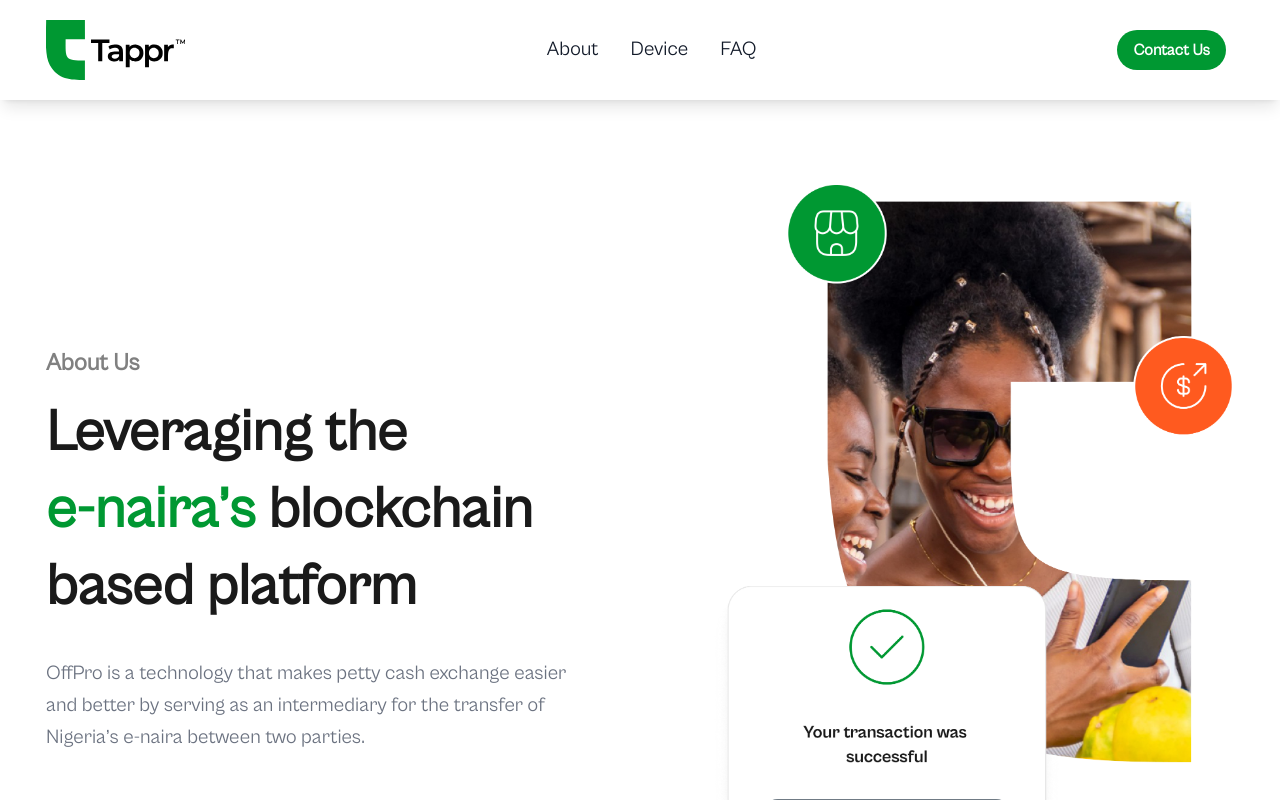
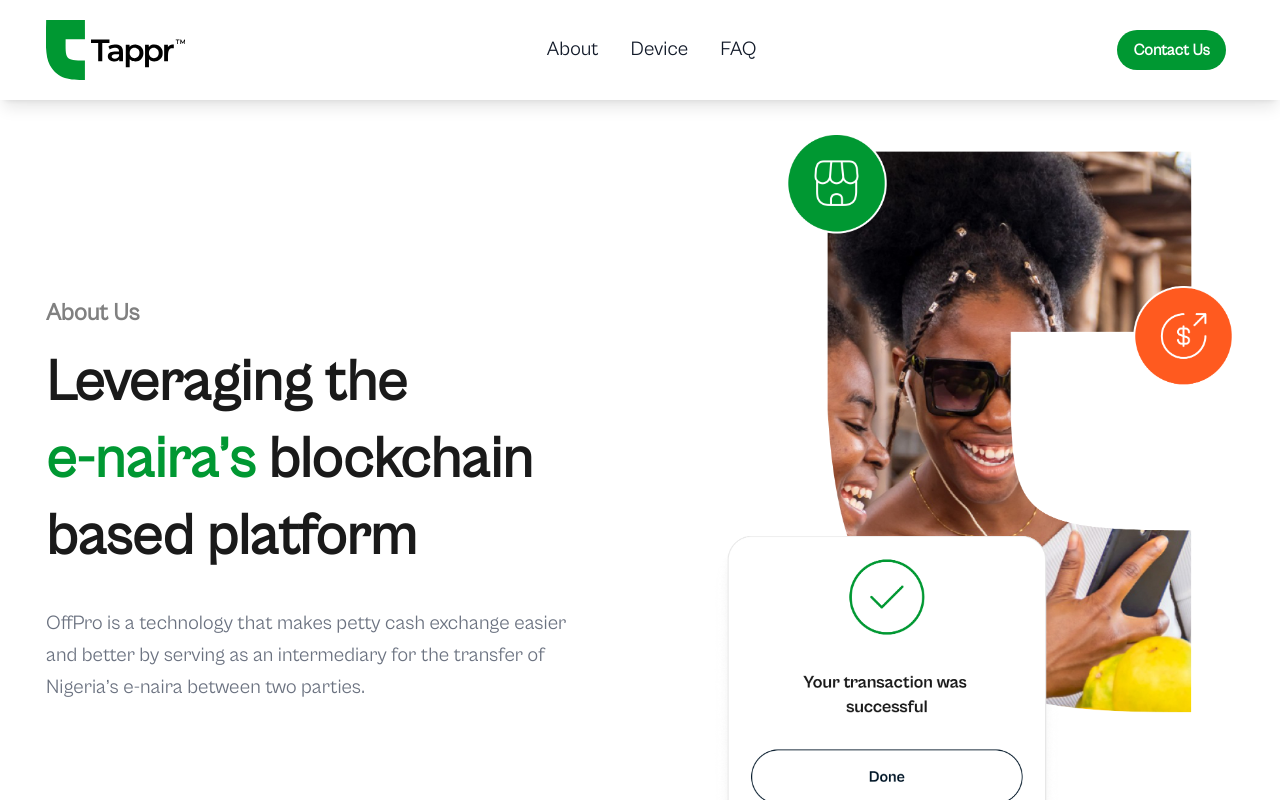
Before and after one commit to adaji025/offproweb, a Next.js app: page /about in a window 1280 px wide. Shown: the top 800 px of the page. Built offline with nearby package versions, Linux system fonts and the light colour scheme.

Commit message:
touched the about page

```diff
--- a/components/About/AboutHero.jsx
+++ b/components/About/AboutHero.jsx
@@ -2,8 +2,8 @@
 
 function AboutHero() {
   return (
-    <div className="max-w-[1220px] mx-auto h-screen flex items-center mt-[150px] px-4">
-      <div className="h-screen items-center lg:flex lg:gap-5">
+    <div className="max-w-[1220px] mx-auto flex items-center mt-[150px] lg:mt-[100px] px-4">
+      <div className="min-h-screen items-center lg:flex lg:gap-5">
         <div className="basis-1/2">
           <p className="hidden lg:block text-2xl font-bold text-[#808080] #808080">
             About Us
@@ -19,7 +19,7 @@
           </p>
         </div>
         <div className="basis-1/2">
-          <div className="flex lg:justify-end">
+          <div className="flex justify-center lg:justify-end">
             <img
               className="w-[90%]"
               src="/images/about-img.png"
--- a/components/Home/Connect.jsx
+++ b/components/Home/Connect.jsx
@@ -30,7 +30,7 @@
 function Connect() {
   return (
     <div
-      className="bg-[#F9FBFE]  -translate-y-[150px] pt-[73px] lg:pt-[150px] pb-[99px] px-4"
+      className="bg-[#F9FBFE]  -translate-y-[150px] pt-[73px] lg:pt-[150px] pb-[99px] px-4 overflow-hidden"
       data-aos="zoom-in"
     >
       <div className="max-w-[1220px] mx-auto "
```
